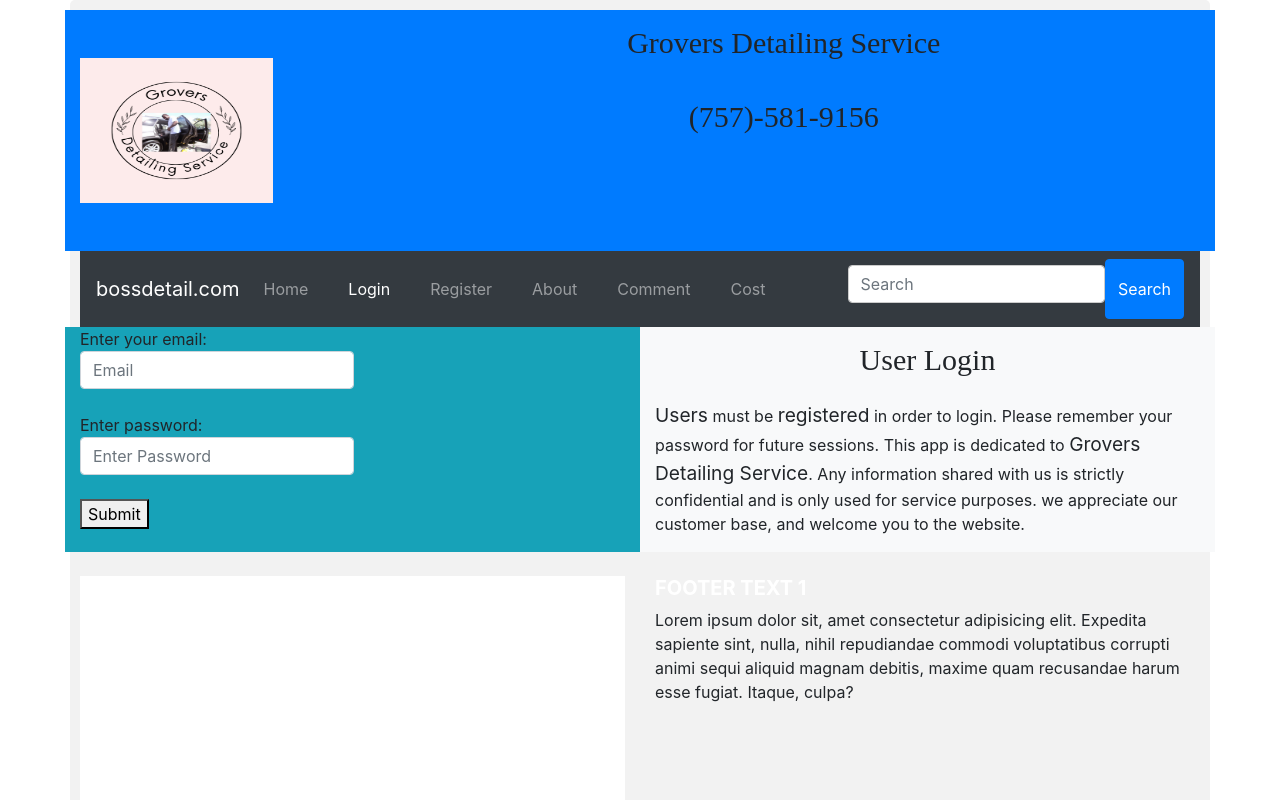
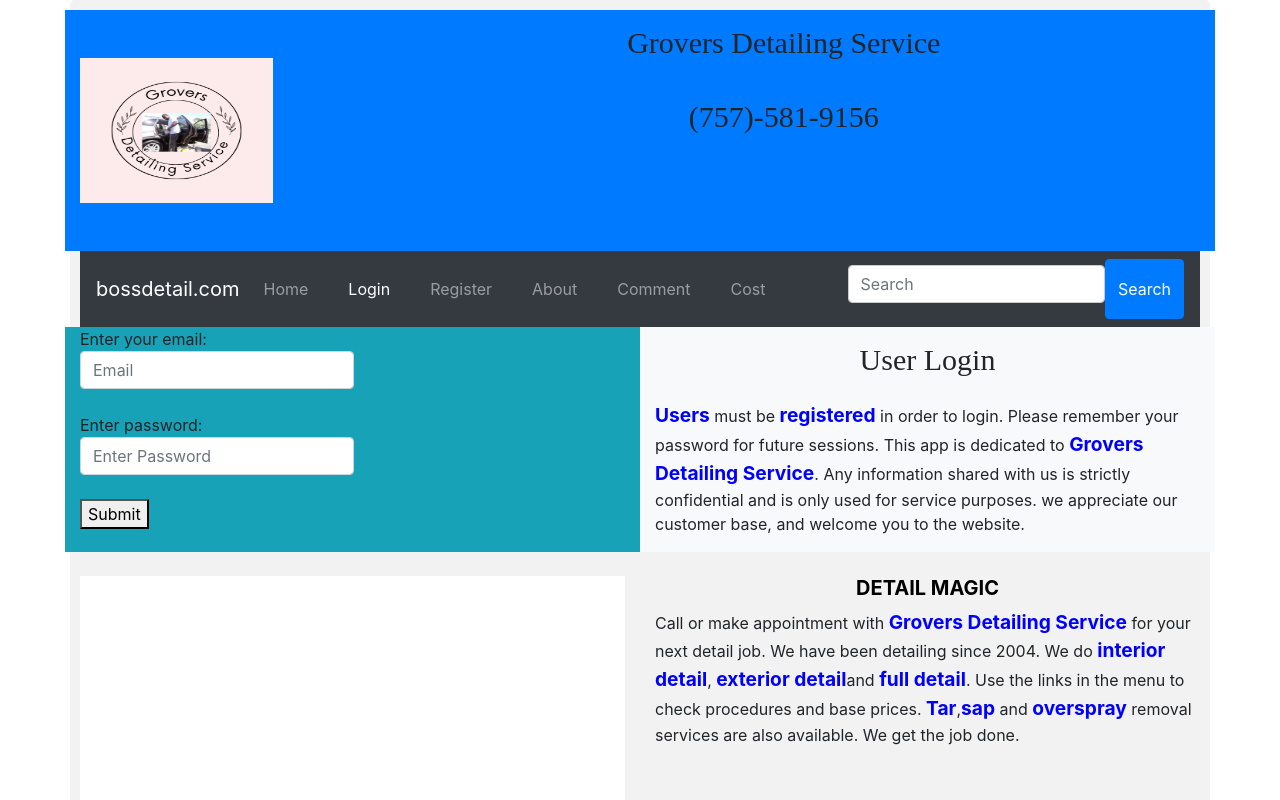
Before and after one commit to groveincharge/frontend, a React (Create React App) app: page /login in a window 1280 px wide. Shown: the top 800 px of the page. Built offline with nearby package versions, Linux system fonts and the light colour scheme; a web font is replaced by a local one.

Commit message:
updating lost and old files.

```diff
--- a/src/App.js
+++ b/src/App.js
@@ -10,6 +10,9 @@
 import Comment from './pages/commentPages/Comment';
 import ProtectedRoutes from './pages/ProtectedRoutes';
 import DetailHeader from './pages/DetailHeader';
+import CostCards from "./pages/pricePages/CostCards";
+import InteriorDetail from "./pages/pricePages/InteriorDetail";
+import ExteriorDetail from "./pages/pricePages/ExteriorDetail";
 import MakeAppointment from './pages/appointmentPages/MakeAppointment';
 import Address from './pages/appointmentPages/Address';
 
@@ -47,6 +50,9 @@
             <Route path="/logout" element={<Logout/>}/>
             <Route path="/about" element={<About/>}/>
             <Route path="/comment" element={<Comment/>}/>
+            <Route path="/cost" element={<CostCards/>}/>
+            <Route path="/cost/interior" element={<InteriorDetail/>}/>
+            <Route path="/cost/exterior" element={<ExteriorDetail/>}/>
             <Route path="/address" element={<Address/>}/>
             <Route path="/makeAppointment" element={<MakeAppointment/>}/>
             <Route path="*" element={<NoPage/>}/>
--- a/src/pages/Footer.jsx
+++ b/src/pages/Footer.jsx
@@ -1,4 +1,6 @@
 import intro from "./../projectvideos/intro.mp4";
+import { Link } from "react-router-dom";
+import "./styles/Footer.css"
 
 const Footer = () => {
 
@@ -16,17 +18,19 @@
       </div>
 
       <div className="col-md-6">
-      <h5 className="text-uppercase font-weight-bold">Footer text 1</h5>
-        <p>Lorem ipsum dolor sit, amet consectetur adipisicing elit. Expedita sapiente sint, nulla, nihil
-          repudiandae commodi voluptatibus corrupti animi sequi aliquid magnam debitis, maxime quam recusandae
-          harum esse fugiat. Itaque, culpa?
+      <h5 className="text-uppercase font-weight-bold">Detail Magic</h5>
+        <p>
+          Call or make appointment with <big>Grovers Detailing Service</big> for your next
+          detail job. We have been detailing since 2004. We do <big>interior detail</big>, <big>exterior detail</big>
+           and <big>full detail</big>. Use the links in the menu to check procedures and base prices. <big>Tar</big>,
+          <big>sap</big> and <big>overspray</big> removal services are also available. We get the job done.
         </p>
     </div>
 
   </div>
 
   <div className="footer-copyright text-center py-3">© 2023 Copyright:
-    <a href="/"> MDBootstrap.com</a>
+    <Link to="./makeAppointment">Make Appointment</Link>
   </div>
 
 </footer>
--- a/src/pages/Home.jsx
+++ b/src/pages/Home.jsx
@@ -8,7 +8,7 @@
 
 <div className="jumbotron text-center">
 
-  <h4 className="card-title h4 pb-2"><strong>My adventure</strong></h4>
+  <h4 className="card-title h4 pb-2"><strong>Featured Detail</strong></h4>
 
   <div className="view overlay my-4">
     <img src={blkmustank} className="img-fluid" alt=""/>
@@ -17,9 +17,12 @@
     </a>
   </div>
 
-  <h5 className="indigo-text h5 mb-4">Photography</h5>
+  <h5 className="indigo-text h5 mb-4">Ford Mustang</h5>
 
-  <p className="card-text">Sed ut perspiciatis unde omnis iste natus sit voluptatem accusantium doloremque laudantium, totam rem aperiam.</p>
+  <p className="card-text">
+    <big>Experience</big> the <big>difference</big> with a detail from <big>Grovers Detailing Servive</big>.
+    we have <big>done</big> it before!
+    </p>
 
 
   <a className="fa-lg p-2 m-2 li-ic" href="#home"><i className="fab fa-linkedin-in grey-text"></i></a>
--- a/src/pages/appointmentPages/Address.jsx
+++ b/src/pages/appointmentPages/Address.jsx
@@ -47,7 +47,7 @@
       <section className='col-md-6'>
     <form onSubmit={handleSubmit}>
     <div className='form-group'>
-    <label htmlFor='userid'>Enter Phone Number:
+    <label htmlFor='userid'>User Id:
       <input
         type="text"
         name="userid"
@@ -73,7 +73,7 @@
       </div>
 
       <div className='form-group'>
-      <label htmlFor='street'>Enter your last name:
+      <label htmlFor='street'>Enter Street Address:
       <input
         type="text"
         name="street"
@@ -127,7 +127,7 @@
         </div>
 
         <div className='form-group'>
-      <label htmlFor='appointment'>Appointment
+      <label htmlFor='appointment'>Appointment with calendar:
         <input
           type="text"
           name="appointment"
--- a/src/pages/appointmentPages/MakeAppointment.css
+++ b/src/pages/appointmentPages/MakeAppointment.css
@@ -1,3 +1,3 @@
-h5 {
+.header {
     color: #fff;
 }
--- a/src/pages/appointmentPages/MakeAppointment.jsx
+++ b/src/pages/appointmentPages/MakeAppointment.jsx
@@ -12,7 +12,7 @@
   if (!selectedDate) {
     return (
         <div>
-    <h5>Click on the box for calender.</h5>
+    <h5 className='header'>Click on the box for calender.</h5>
      <Datepicker
         controls={['date', 'time']}
         dateFormat="DDD d MMM, yyyy"
--- a/src/pages/styles/Footer.css
+++ b/src/pages/styles/Footer.css
@@ -1,18 +1,13 @@
 .page-footer {
     border-radius: 2px;
 }
-
- a:hover {
-	background-color: #000;
-    border-radius: 2px;
-}
-
 .footer-copyright .active {
    background-color:rgb(10, 188, 224);
    border-radius: 2px;
 }
 h5 {
     text-align: center;
+    color: #000;
 }
 big{
  font-size: 1.5 rem;
```
